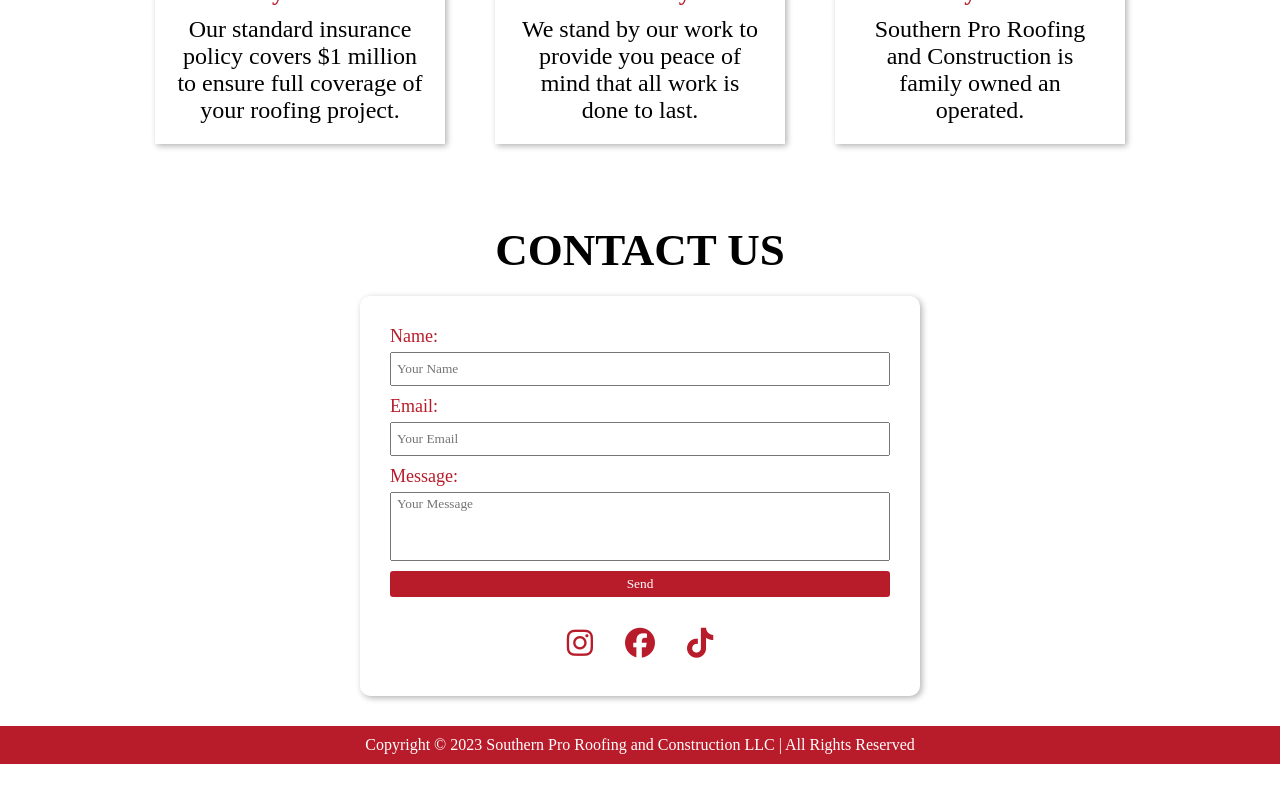
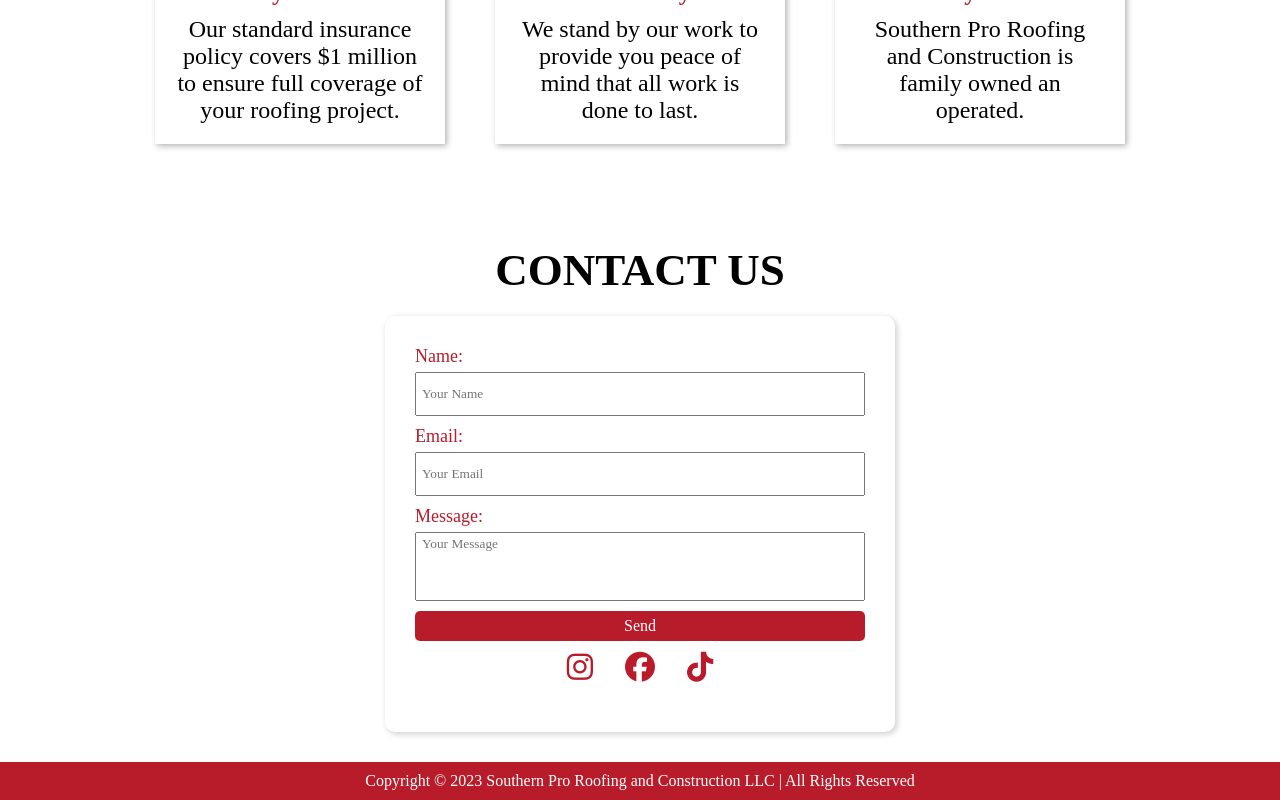
Before and after one commit to christophermoraleswebdev/SouthernProRoofing, a React (Vite) app in the folder southern-pro/: page / in a window 1280 px wide. Shown: the part 2619-3419 px from the top of the page. Before the commit the page ends 3383 px from the top, so only its background shows below. Built offline with nearby package versions, Linux system fonts and the light colour scheme; a web font is replaced by a local one.

Commit message:
updated emailjs form

```diff
--- a/southern-pro/package.json
+++ b/southern-pro/package.json
@@ -10,6 +10,7 @@
     "preview": "vite preview"
   },
   "dependencies": {
+    "@emailjs/browser": "^3.11.0",
     "react": "^18.2.0",
     "react-dom": "^18.2.0",
     "react-router-dom": "^6.14.2",
--- a/southern-pro/src/App.css
+++ b/southern-pro/src/App.css
@@ -296,19 +296,24 @@ h1, h2 {
   }
 }
 /* Contact */
+.contact-container {
+  display: flex;
+  flex-direction: column;
+  align-items: center;
+}
 .contact-container h1 {
   text-align: center;
-  margin-bottom: 20px;
+  padding: 20px 0;
 }
 .contact-container form {
   display: flex;
   flex-direction: column;
-  width: 500px;
-  height: 340px;
+  width: 450px;
   margin-bottom: 30px;
+  box-shadow: 2px 2px 6px rgba(0, 0, 0, 0.2);
   padding: 30px;
+  background-color: white;
   border-radius: 10px;
-  box-shadow: 2px 2px 6px rgba(0, 0, 0, 0.3);
 }
 .contact-container form label {
   color: #b81c2a;
@@ -317,7 +322,7 @@ h1, h2 {
 }
 .contact-container form input {
   margin-bottom: 10px;
-  height: 20px;
+  height: 30px;
   padding: 5px;
 }
 #message {
@@ -325,18 +330,18 @@ h1, h2 {
   padding-top: 0;
 }
 .contact-btn {
+  font-size: 16px;
   padding: 5px;
+  height: 50px;
   background-color: #b81c2a;
   border: #b81c2a;
   color: white;
-  border-radius: 3px;
-  margin-bottom: 30px;
+  border-radius: 5px;
 }
 .contact-btn:hover {
   cursor: pointer;
+  background-color: lightgray;
   color: #b81c2a;
-  background-color: lightgray;
-  border: 1px solid lightgray;
 }
 .social-icons {
   display: flex;
@@ -347,6 +352,7 @@ h1, h2 {
 .social-icons a i {
   text-decoration: none;
   color: #b81c2a;
+  margin-bottom: 20px;
   transition: transform .3 ease;
 }
 .social-icons a i:hover {
--- a/southern-pro/src/components/Contact.jsx
+++ b/southern-pro/src/components/Contact.jsx
@@ -1,20 +1,38 @@
-
+import { useRef } from 'react';
+import emailjs from '@emailjs/browser';
 
 const Contact = () => {
+
+      const form = useRef();
+
+      const sendEmail = (e) => {
+      e.preventDefault();
+
+      emailjs.sendForm('service_p2rj035', 'template_ycw7ldu', form.current, 'zUTDzn2EyrZusiqoE')
+            .then((result) => {
+                  console.log(result.text);
+                  console.log("message sent")
+                  e.target.reset()
+                  alert('Message sent successfully')
+            }, (error) => {
+                  console.log(error.text);
+            });
+      };
+
       return (
             <div id="contact-form" className="contact-container">
-                  <h1>CONTACT US</h1>
-                  <form action="https://getform.io/f/e9d423e5-cd28-4b8e-8a1d-c9d6b7e8236c" method="POST">
-                        <label htmlFor="name">Name:</label>
-                        <input type="text" id="name" name="name" placeholder="Your Name"/>
+                  <h1 id="contact-us">CONTACT US</h1>
+                  <form ref={form} onSubmit={sendEmail}>
+                        <label >Name:</label>
+                        <input type="text" id="name" name="from_name" placeholder="Your Name"/>
 
-                        <label htmlFor="email">Email:</label>
-                        <input type="email" id="email" name="email" placeholder="Your Email"/>
+                        <label>Email:</label>
+                        <input type="email" id="email" name="user_email" placeholder="Your Email"/>
 
                         <label htmlFor="message">Message:</label>
                         <input type="text" id="message" name="message" placeholder="Your Message"/>
 
-                        <button className="contact-btn" type="submit">Send</button>
+                        <input className="contact-btn" type="submit" value="Send" />
                         <div className="social-icons">
                               <a href="https://www.instagram.com/southernproroofingconstruction/?igshid=MzRlODBiNWFlZA%3D%3D" target="_blank">
                                     <i className="fab fa-instagram"></i>
@@ -32,3 +50,16 @@ const Contact = () => {
     }
 
     export default Contact
+
+
+{/* <div className="social-icons">
+      <a href="https://www.instagram.com/southernproroofingconstruction/?igshid=MzRlODBiNWFlZA%3D%3D" target="_blank">
+            <i className="fab fa-instagram"></i>
+      </a>
+      <a href="https://www.facebook.com/p/Southern-Pro-Roofing-Construction-100083122932822/" target="_blank">
+            <i className="fa-brands fa-facebook"></i>
+      </a>
+      <a href="https://www.tiktok.com/@rollieflores1" target="_blank">
+            <i className="fa-brands fa-tiktok"></i>
+      </a>
+</div> */}
```
Also changed, not shown: 1 other file (tests, documents, lock files or other folders).
